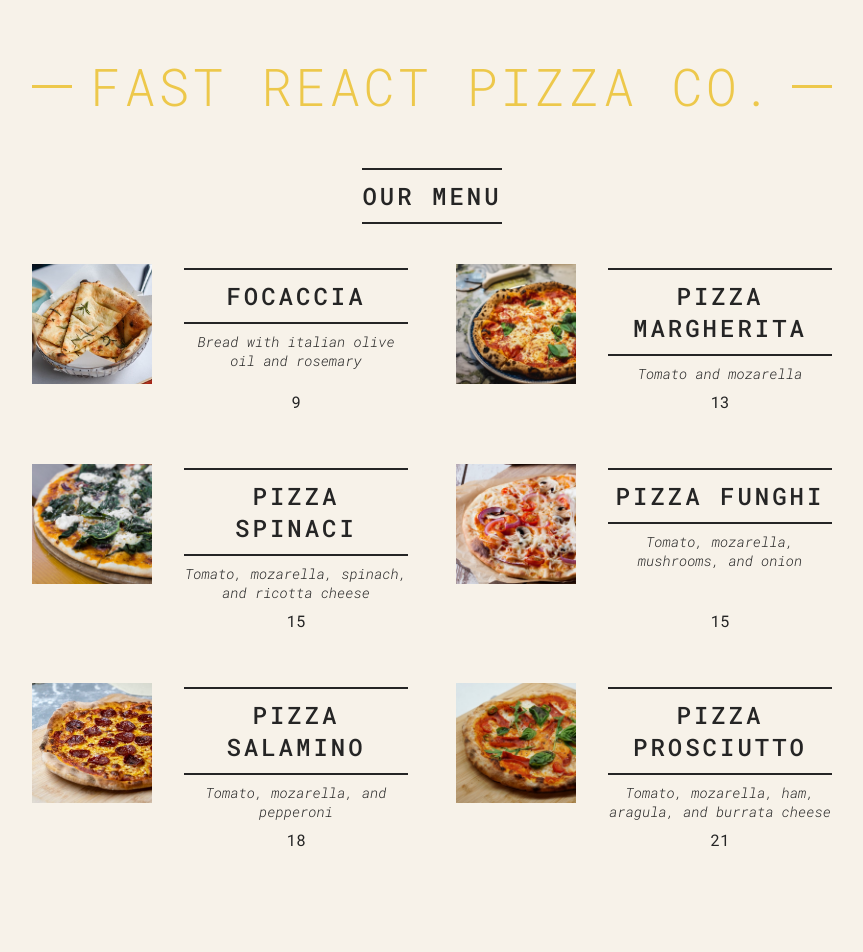
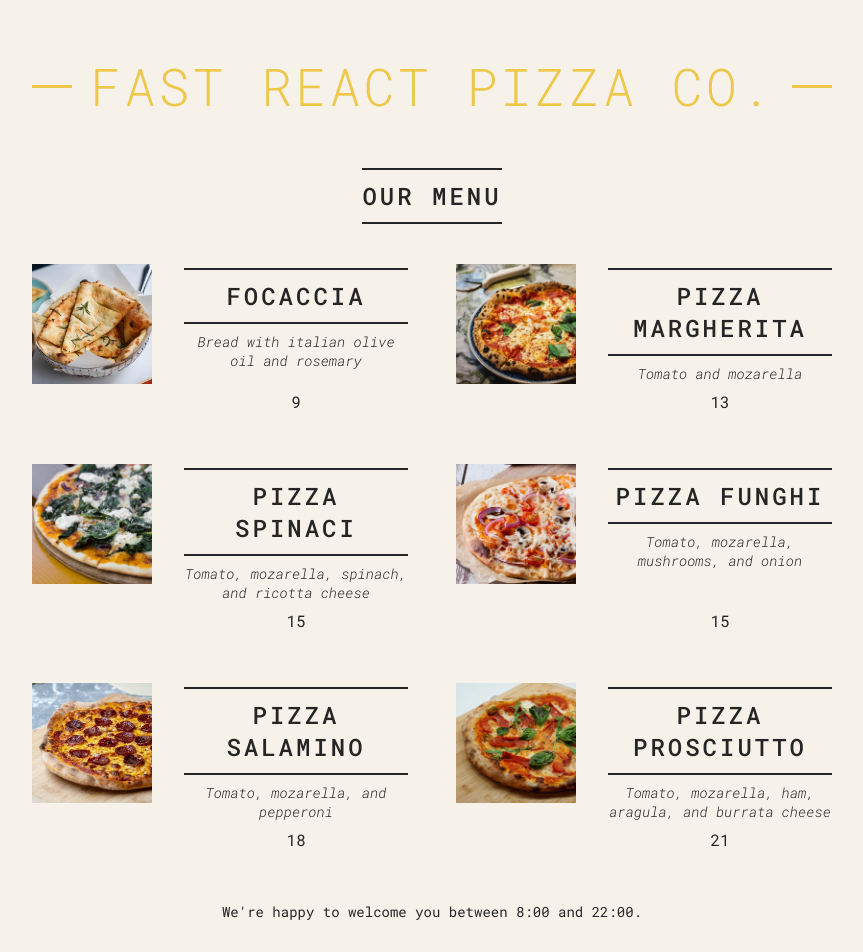
Before and after one commit to yTab23/React_PizzaMenuProject, a React (Vite) app: page / in a window 1280 px wide. Shown: the top 952 px of the page, without its empty margins (208-1071 px from the left). Built offline with nearby package versions, Linux system fonts and the light colour scheme.

Commit message:
Added ternary operators for menu and time

```diff
--- a/src/App.jsx
+++ b/src/App.jsx
@@ -74,12 +74,14 @@ function Menu() {
   return (
     <main className="menu">
       <h2>Our menu</h2>
-      {numPizzas > 0 && (
+      {numPizzas > 0 ? (
         <ul className="pizzas">
           {pizzas.map((pizza) => (
             <Pizza pizzaObj={pizza} key={pizza.name} />
           ))}
         </ul>
+      ) : (
+        <p>We're still working on our menu. Please come back later.</p>
       )}
     </main>
   );
@@ -93,11 +95,15 @@ function Footer() {
 
   return (
     <footer className="footer">
-      {isOpen && (
+      {isOpen ? (
         <div className="order">
           <p>We're open until {closeHour}:00. Come visit us or order online</p>
           <button className="btn">Order</button>
         </div>
+      ) : (
+        <p>
+          We're happy to welcome you between {openHour}:00 and {closeHour}:00.
+        </p>
       )}
     </footer>
   );
```
